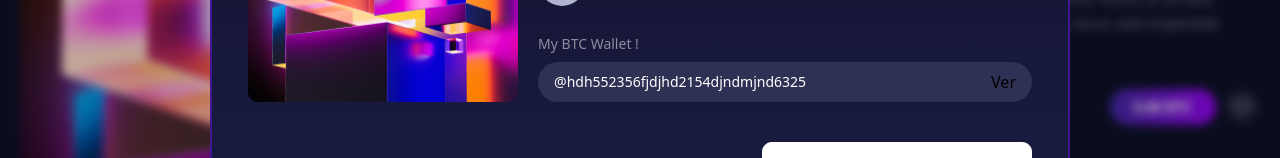
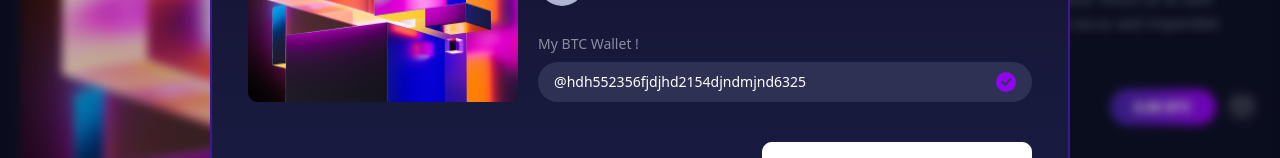
Before and after one commit to Darco786/bitsea-dashboard, a React (Create React App) app: page /nft-profile in a window 1280 px wide. Both pictures are taken after a click on the button "Buy Now". Shown: the part 241-399 px from the top of the page. Built offline with nearby package versions, Linux system fonts and the light colour scheme.

Commit message:
Update Popup.js

```diff
--- a/src/components/Popup.js
+++ b/src/components/Popup.js
@@ -1,5 +1,5 @@
 import React from "react";
-
+import {BsCheckCircleFill} from 'react-icons/bs'
 import "./Modal.css";
 import qrImg from "../assets/qr.png";
 import popImg from "../assets/pop.png";
@@ -69,7 +69,7 @@ function Model({ setIsModal }) {
                       </div>
                       <div className="flex justify-between p-4 bg-[#2E3154] rounded-[55px] h-[40px] items-center">
                         <h2 className="text-white text-sm font-[500]">@hdh552356fjdjhd2154djndmjnd6325</h2>
-                        <p>Ver</p>
+                        <p className="text-[#8F06ED] text-xl"><BsCheckCircleFill/></p>
                       </div>
                     </div>
                   </div>
```
